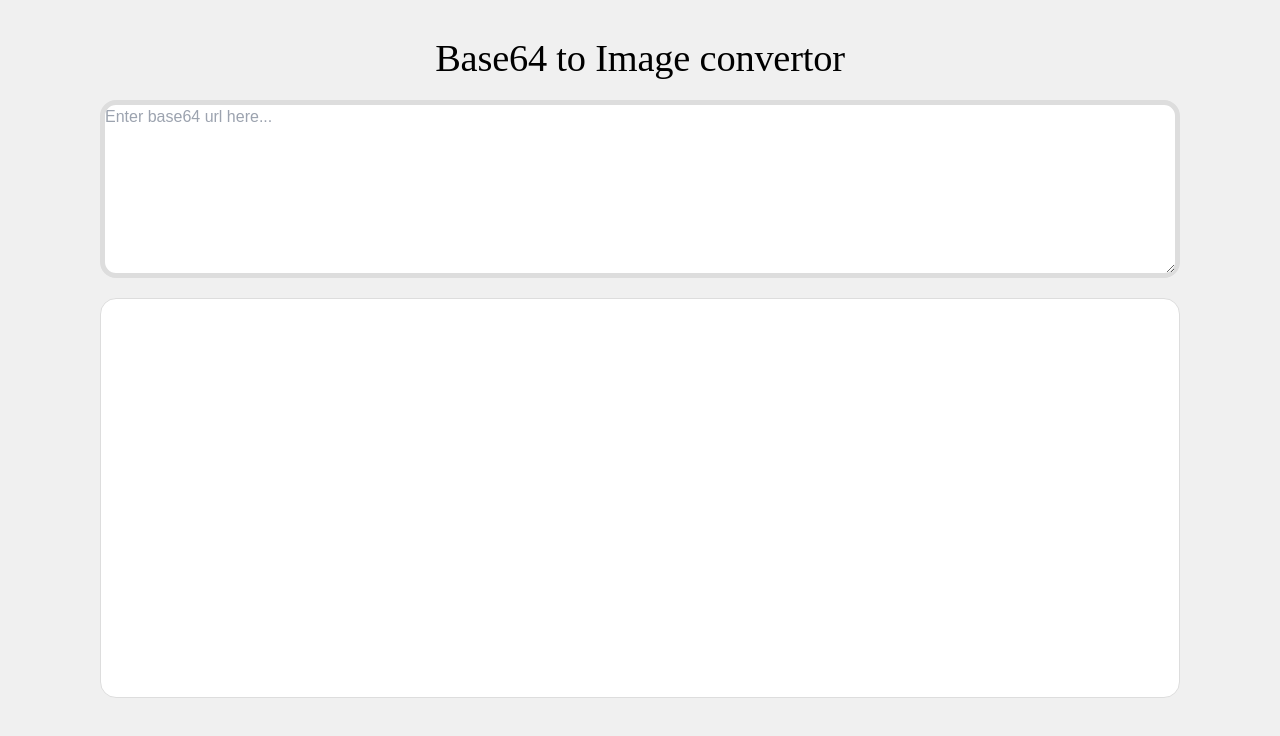
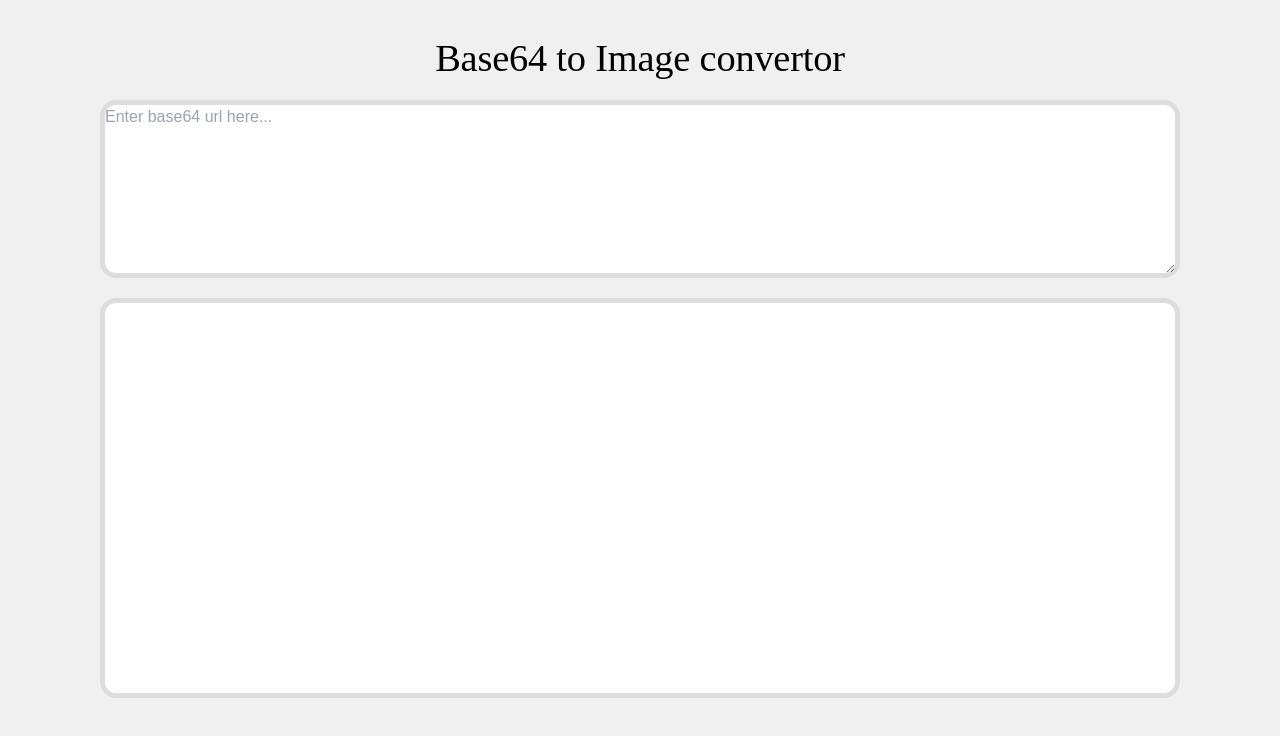
Before and after one commit to RahulThummar/base64-to-image-generator, a React (Create React App) app: page / in a window 1280 px wide. Shown: the top 736 px of the page. Built offline with nearby package versions, Linux system fonts and the light colour scheme.

Commit message:
change border

```diff
--- a/src/index.css
+++ b/src/index.css
@@ -64,7 +64,7 @@ p {
   position: relative;
   box-shadow: 0 12px 48px 0px rgba(0, 0, 0, 0);
   background: #ffffff; /* Changed to white for light theme */
-  border: 0.5px solid #dddddd; /* Changed to light gray for light theme */
+  border: 5px solid #dddddd; /* Changed to light gray for light theme */
   border-radius: 16px;
   display: flex;
   justify-content: center;
```
